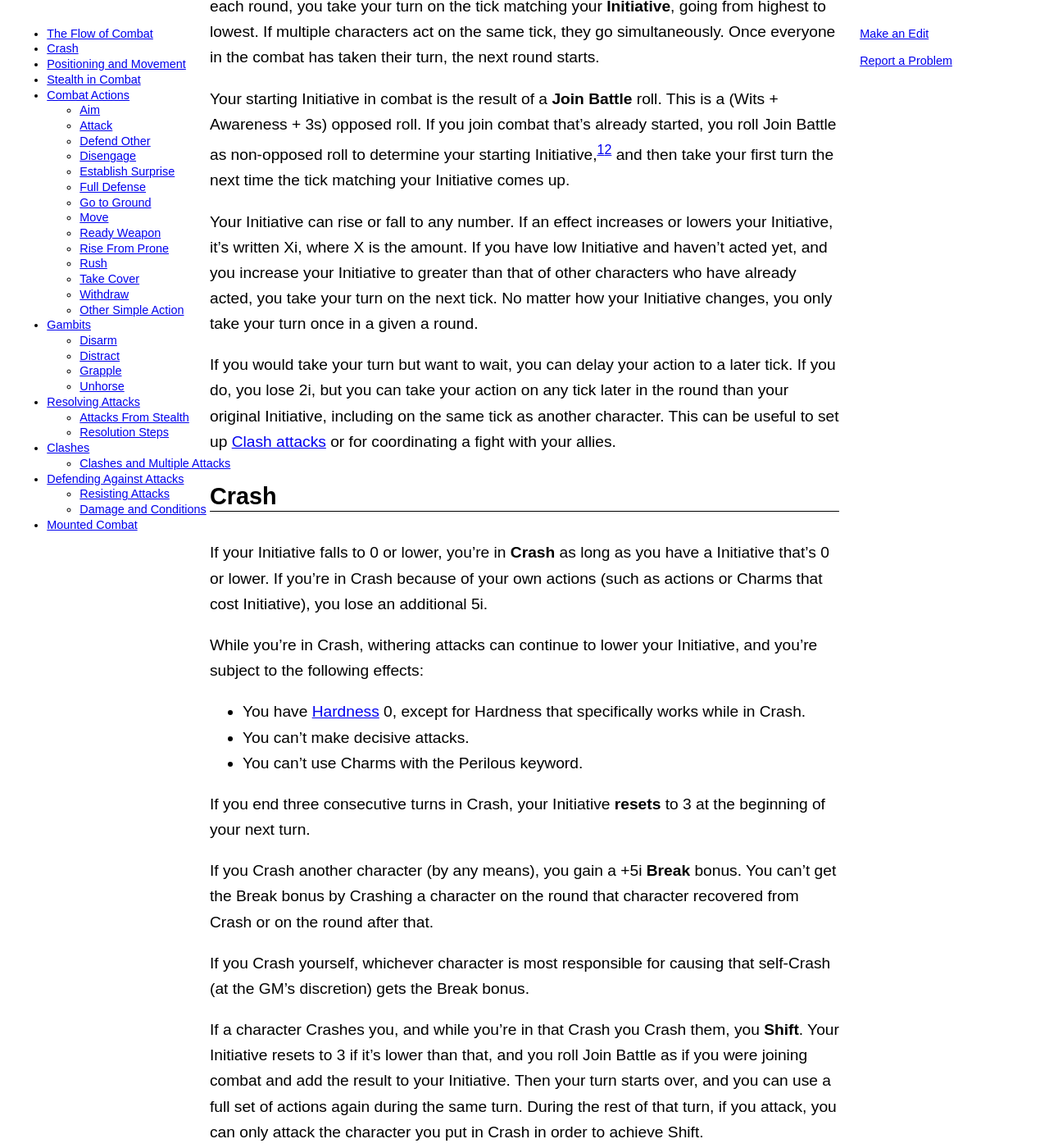
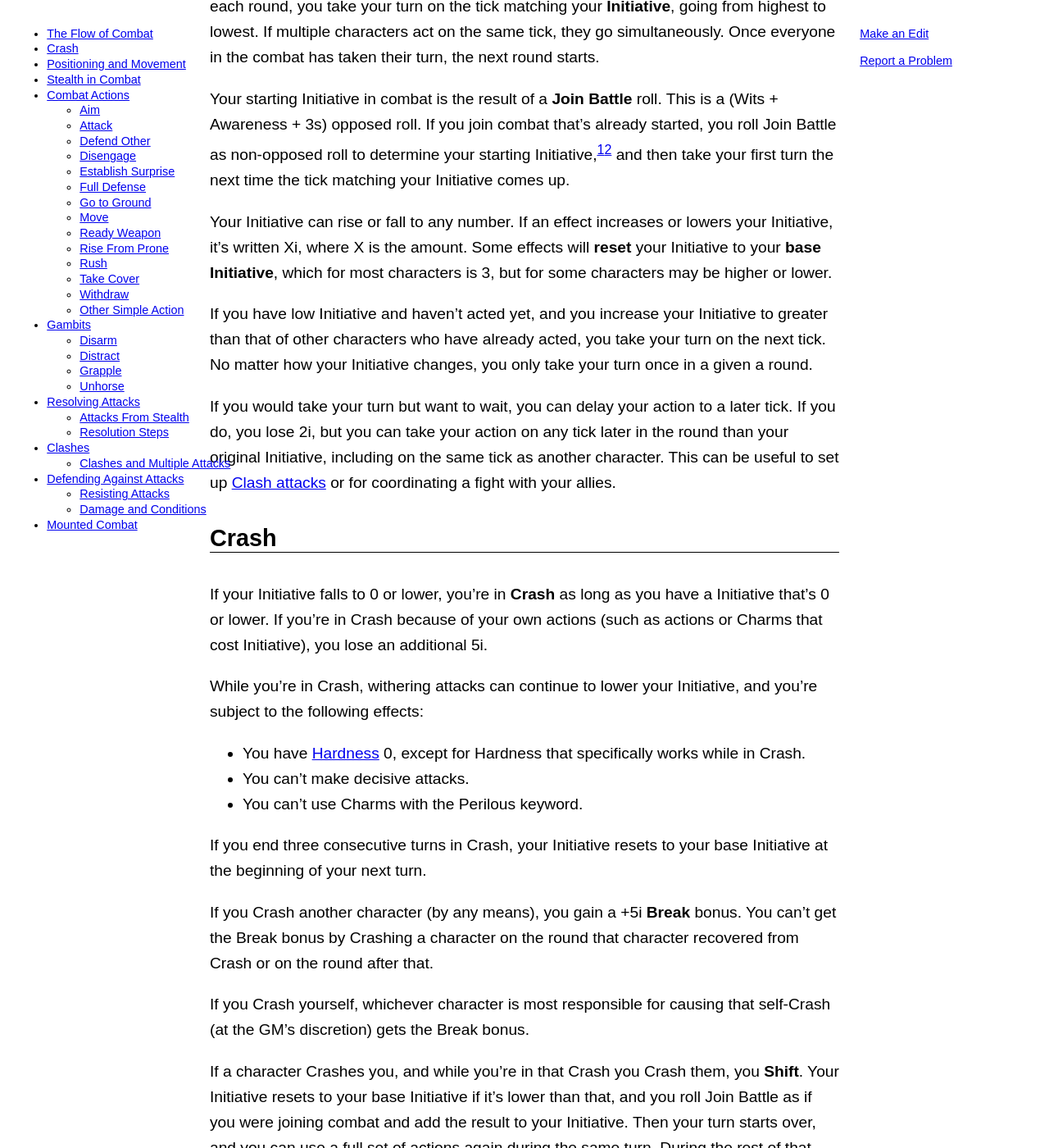
Before and after one commit to lost-egg/lost-egg.github.io, a Jekyll site: the page built from combat.md, in a window 1280 px wide and 1400 px high, scrolled down 661 px. Shown: the whole window at 82% size. Built offline with Jekyll 4.4.1, drawn with Linux system fonts in a browser that asks for light colours; some of the changed text lies outside the part shown.

Commit message:
Reinstate base Initiative

```diff
--- a/combat.md
+++ b/combat.md
@@ -5,7 +5,7 @@ title: Combat
 * TOC
 {:toc}
 
-To defeat your opponents in combat, you must first build **Initiative** with **withering attacks** against your opponents. Withering attacks represent testing blows, feints, glancing hits, and other attacks that push an opponent off-balance but don't cause them more than superficial damage. Withering attacks reduce your opponents' Initiative while increasing your own.
+To defeat your opponents in combat, you must first build **Initiative**, which represents your combat momentum, with **withering attacks** against your opponents. Withering attacks represent testing blows, feints, glancing hits, and other attacks that push an opponent off-balance but don't cause them more than superficial damage. Withering attacks reduce your opponents' Initiative while increasing your own.
 
 Against opponents that you dramatically outclass, you may not need to use a withering attack at all. Against skilled opponents, though, just leaping right in for the kill can get you killed yourself... which is why you'll want to wait for just the right moments in the fight to spend your Initiative on **decisive attacks**. With a decisive attack, you can deal substantial damage, or even incapacitate or kill an opponent in one blow.
 
@@ -19,7 +19,9 @@ Your starting Initiative in combat is the result of a **Join Battle** roll. This
 
 [^join-battle-plus-three]: In the original text, it's unclear if someone joining an existing combat gets the +3s bonus. As a best-guess interpretation that bonus is included here.
 
-Your Initiative can rise or fall to any number. If an effect increases or lowers your Initiative, it's written Xi, where X is the amount. If you have low Initiative and haven't acted yet, and you increase your Initiative to greater than that of other characters who have already acted, you take your turn on the next tick. No matter how your Initiative changes, you only take your turn once in a given a round.
+Your Initiative can rise or fall to any number. If an effect increases or lowers your Initiative, it's written Xi, where X is the amount. Some effects will **reset** your Initiative to your **base Initiative**, which for most characters is 3, but for some characters may be higher or lower.
+
+If you have low Initiative and haven't acted yet, and you increase your Initiative to greater than that of other characters who have already acted, you take your turn on the next tick. No matter how your Initiative changes, you only take your turn once in a given a round.
 
 If you would take your turn but want to wait, you can delay your action to a later tick. If you do, you lose 2i, but you can take your action on any tick later in the round than your original Initiative, including on the same tick as another character. This can be useful to set up [Clash attacks](#clashes) or for coordinating a fight with your allies.
 
@@ -33,13 +35,13 @@ While you're in Crash, withering attacks can continue to lower your Initiative,
 - You can't make decisive attacks.
 - You can't use Charms with the Perilous keyword.
 
-If you end three consecutive turns in Crash, your Initiative **resets** to 3 at the beginning of your next turn.
+If you end three consecutive turns in Crash, your Initiative resets to your base Initiative at the beginning of your next turn.
 
 If you Crash another character (by any means), you gain a +5i **Break** bonus. You can't get the Break bonus by Crashing a character on the round that character recovered from Crash or on the round after that.
 
 If you Crash yourself, whichever character is most responsible for causing that self-Crash (at the GM's discretion) gets the Break bonus.
 
-If a character Crashes you, and while you're in that Crash you Crash them, you **Shift**. Your Initiative resets to 3 if it's lower than that, and you roll Join Battle as if you were joining combat and add the result to your Initiative. Then your turn starts over, and you can use a full set of actions again during the same turn. During the rest of that turn, if you attack, you can only attack the character you put in Crash in order to achieve Shift.
+If a character Crashes you, and while you're in that Crash you Crash them, you **Shift**. Your Initiative resets to your base Initiative if it's lower than that, and you roll Join Battle as if you were joining combat and add the result to your Initiative. Then your turn starts over, and you can use a full set of actions again during the same turn. During the rest of that turn, if you attack, you can only attack the character you put in Crash in order to achieve Shift.
 
 If you're in Crash because of your own actions, you can't Shift.
 
@@ -376,7 +378,7 @@ Each attack has an order of operations used to resolve it. Usually you won't nee
 
       * *gambit:* Instead of applying damage, apply your damage roll against the difficulty of the gambit. If you succeed, you complete the gambit.
 
-    e. If this is a decisive attack, your Initiative resets to 3. If this is a gambit, instead of resetting your Initiative to 3, you lose (gambit's difficulty + 1)i.
+    e. If this is a decisive attack, your Initiative resets to your base Initiative. If this is a gambit, instead of resetting your Initiative, you lose (gambit's difficulty + 1)i.
 
     f. If the target is Crashed by the attack, apply Break or Shift.
 
```
Also changed, not shown: other parts of combat.md (+1 -1 lines).
